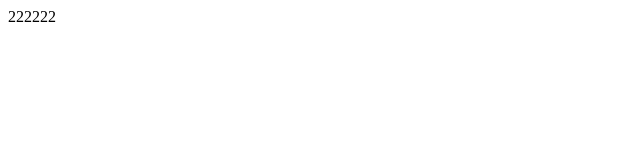
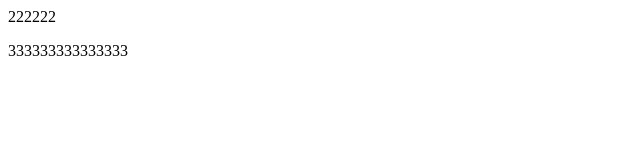
Before and after one commit to sumomoooo/jissou2, a plain HTML site: page index.html in a window 1280 px wide. Shown: the whole page, without its empty margins (0-640 px from the left). Drawn offline with Linux system fonts and the light colour scheme.

Commit message:
Update index.html

```diff
--- a/index.html
+++ b/index.html
@@ -1 +1,2 @@
 <p>222222</p>
+<p>333333333333333</p>
```
